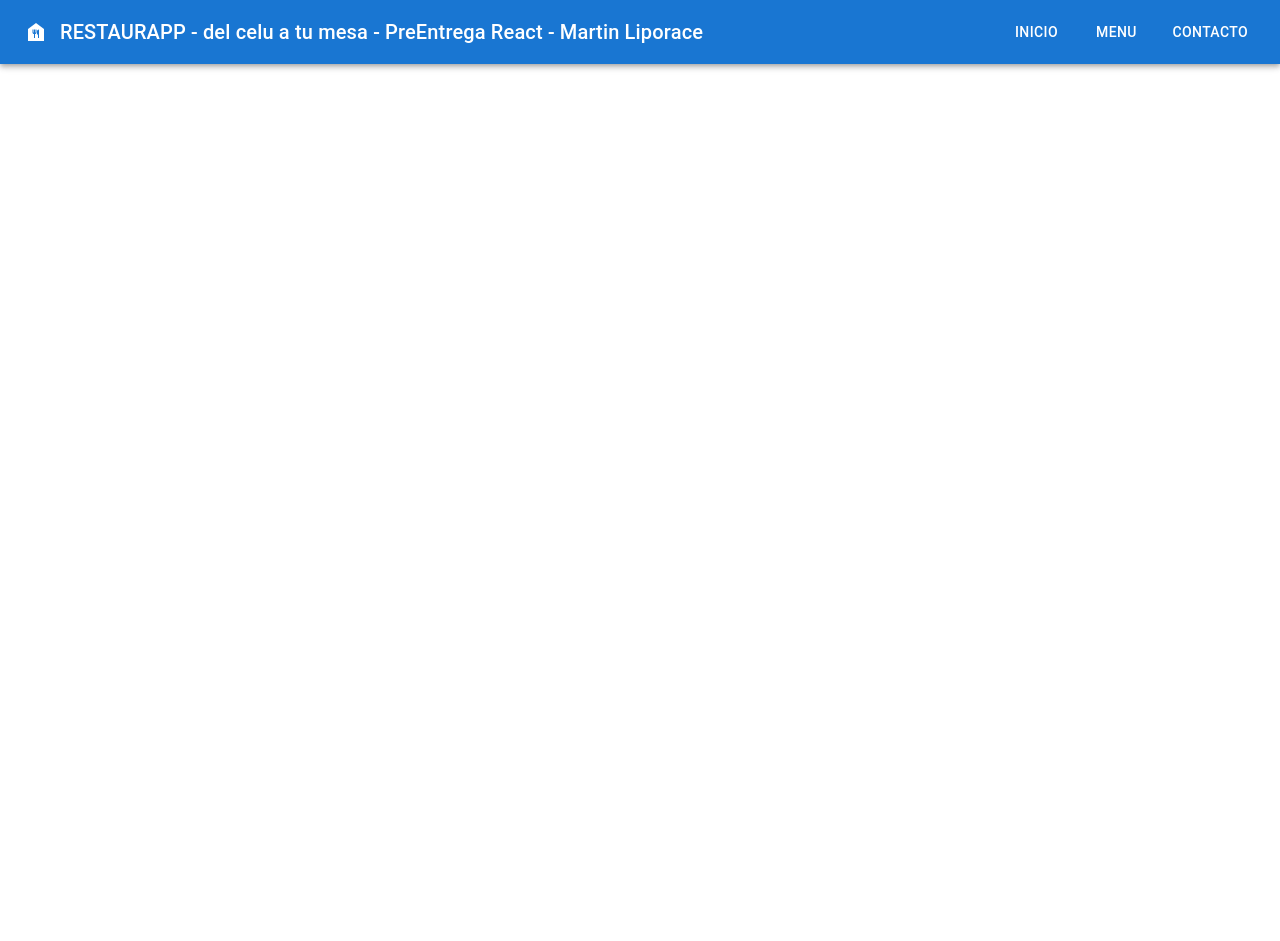
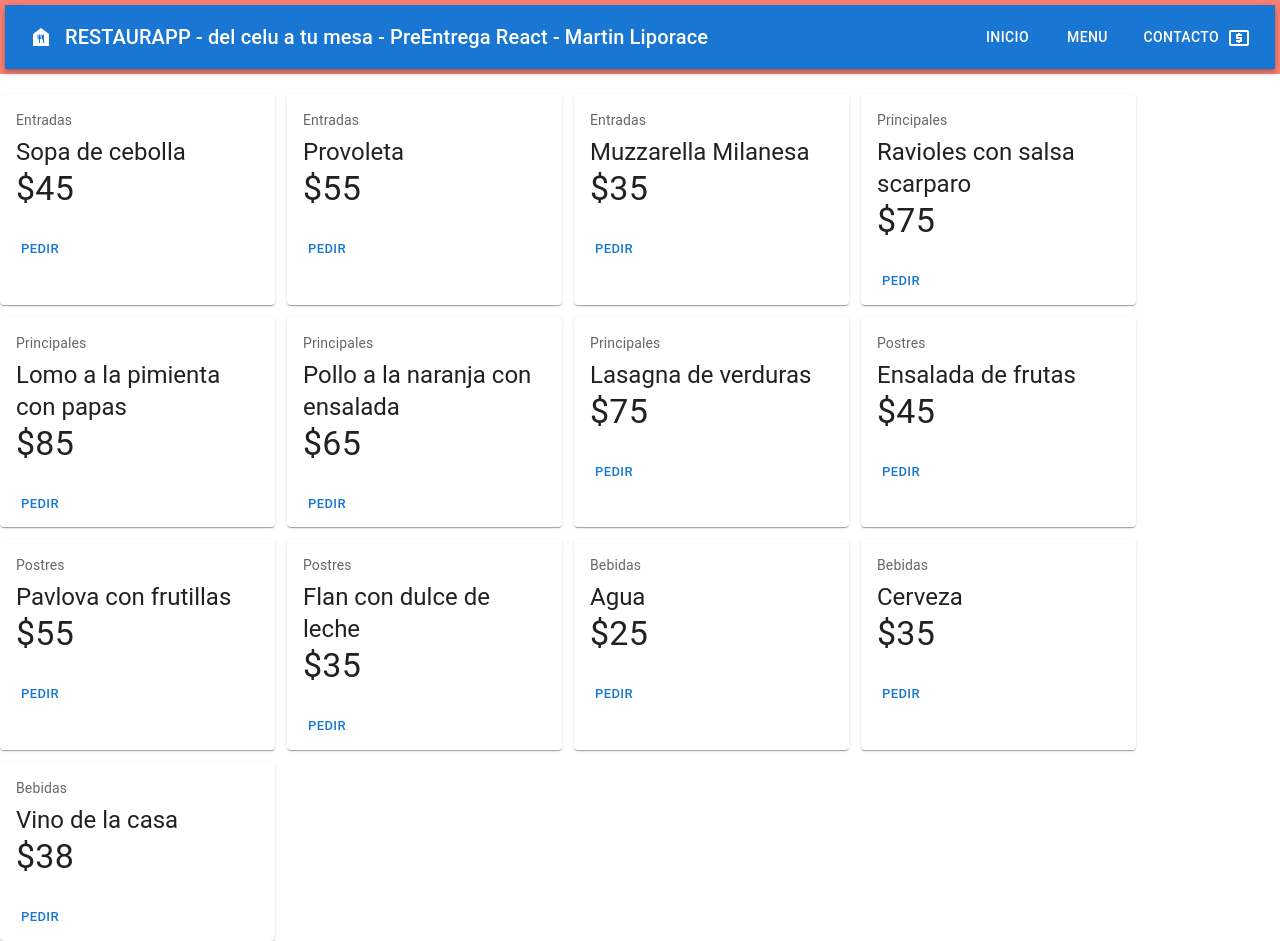
Before and after one commit to Marlipo1986/RJS-PreEntrega1-Liporace, a React (Vite) app: page / in a window 1280 px wide. Before the commit the page ends 800 px from the top, so only its background shows below. Built offline with nearby package versions, Linux system fonts and the light colour scheme.

Commit message:
actualizando archivos

```diff
--- a/src/App.jsx
+++ b/src/App.jsx
@@ -1,10 +1,28 @@
 import "./app.css";
 import MuiNavBar from "./components/navbar/navbar";
+import ItemListContainer from "./components/itemlistcontainer/ItemListContainer";
 
 const App = () => {
   return (
     <div>
-      <MuiNavBar/>
+      <header className="Header">
+        <MuiNavBar />
+      </header>
+      <div className="SeccionMenu">
+        <ItemListContainer categorias='Entradas' plato="Sopa de cebolla" precio='$45'/>
+        <ItemListContainer categorias='Entradas' plato="Provoleta" precio='$55'/>
+        <ItemListContainer categorias='Entradas' plato="Muzzarella Milanesa" precio='$35'/>
+        <ItemListContainer categorias='Principales' plato="Ravioles con salsa scarparo" precio='$75'/>
+        <ItemListContainer categorias='Principales' plato="Lomo a la pimienta con papas" precio='$85'/>
+        <ItemListContainer categorias='Principales' plato="Pollo a la naranja con ensalada" precio='$65'/>
+        <ItemListContainer categorias='Principales' plato="Lasagna de verduras" precio='$75'/>
+        <ItemListContainer categorias='Postres' plato="Ensalada de frutas" precio='$45'/>
+        <ItemListContainer categorias='Postres' plato="Pavlova con frutillas" precio='$55'/>
+        <ItemListContainer categorias='Postres' plato="Flan con dulce de leche" precio='$35'/>
+        <ItemListContainer categorias='Bebidas' plato="Agua" precio='$25'/>
+        <ItemListContainer categorias='Bebidas' plato="Cerveza" precio='$35'/>
+        <ItemListContainer categorias='Bebidas' plato="Vino de la casa" precio='$38'/>
+      </div>
     </div>
   );
 };
--- a/src/app.css
+++ b/src/app.css
@@ -2,3 +2,11 @@
     margin: 0;
     padding: 0;
 }
+
+.SeccionMenu {
+  margin-top: 20px;
+  display: flex;
+  flex-wrap: wrap;
+  justify-content: start;
+  gap: 12px;
+}
--- /dev/null
+++ b/src/components/cartwidget/CartWidget.jsx
@@ -0,0 +1,12 @@
+import React from 'react';
+import LocalAtmIcon from '@mui/icons-material/LocalAtm';
+
+const CartWidget = () => {
+  return (
+    <div className="cart-widget" fontSize="large">
+      <LocalAtmIcon />
+    </div>
+  );
+};
+
+export default CartWidget;
--- /dev/null
+++ b/src/components/itemlistcontainer/ItemListContainer.jsx
@@ -0,0 +1,29 @@
+import Box from '@mui/material/Box';
+import Card from '@mui/material/Card';
+import CardActions from '@mui/material/CardActions';
+import CardContent from '@mui/material/CardContent';
+import Button from '@mui/material/Button';
+import Typography from '@mui/material/Typography';
+
+const PlatosMenu = (props) => {
+  return (
+    <Card sx={{ minWidth: 275, maxWidth: 275}}>
+      <CardContent>
+        <Typography sx={{ fontSize: 14 }} color="text.secondary" gutterBottom>
+          {props.categorias}
+        </Typography>
+        <Typography variant="h5" component="div">
+          {props.plato}
+        </Typography>
+        <Typography variant="h4">
+          {props.precio}
+        </Typography>
+      </CardContent>
+      <CardActions>
+        <Button size="small">Pedir</Button>
+      </CardActions>
+    </Card>
+  );
+}
+
+export default PlatosMenu;
--- a/src/components/navbar/navbar.css
+++ b/src/components/navbar/navbar.css
@@ -0,0 +1,13 @@
+.Header {
+    display: flex;
+    justify-content: center;
+    flex-direction: column;
+    align-items: center;
+    width: 100%;
+    min-height: 5vh;
+    border: 5px solid #fa8072;
+    }
+    Header h1,
+    h2 {
+    color: whitesmoke;
+    }
--- a/src/components/navbar/navbar.jsx
+++ b/src/components/navbar/navbar.jsx
@@ -1,11 +1,12 @@
+import "./navbar.css";
 import FoodBankIcon from '@mui/icons-material/FoodBank';
-import { AppBar, Toolbar, IconButton, Typography, Stack ,Button } from '@mui/material';
-
+import { AppBar, Toolbar, IconButton, Typography, Stack ,Button, Menu, MenuItem } from '@mui/material';
+import CartWidget from '../cartwidget/CartWidget';
 
 const MuiNavBar = () => {
   return (
     <AppBar position='static'>
-      <Toolbar>
+      <Toolbar >
         <IconButton size='large' edge='start' color='inherit' aria-label='logo'>
           <FoodBankIcon/>
         </IconButton>
@@ -17,6 +18,7 @@ const MuiNavBar = () => {
         <Button color='inherit'>Menu</Button>
         <Button color='inherit'>Contacto</Button>
         </Stack>
+        <CartWidget/>
       </Toolbar>
     </AppBar>
   )
```
Also changed, not shown: src/components/header/header.css (deleted, +0 -14 lines).
